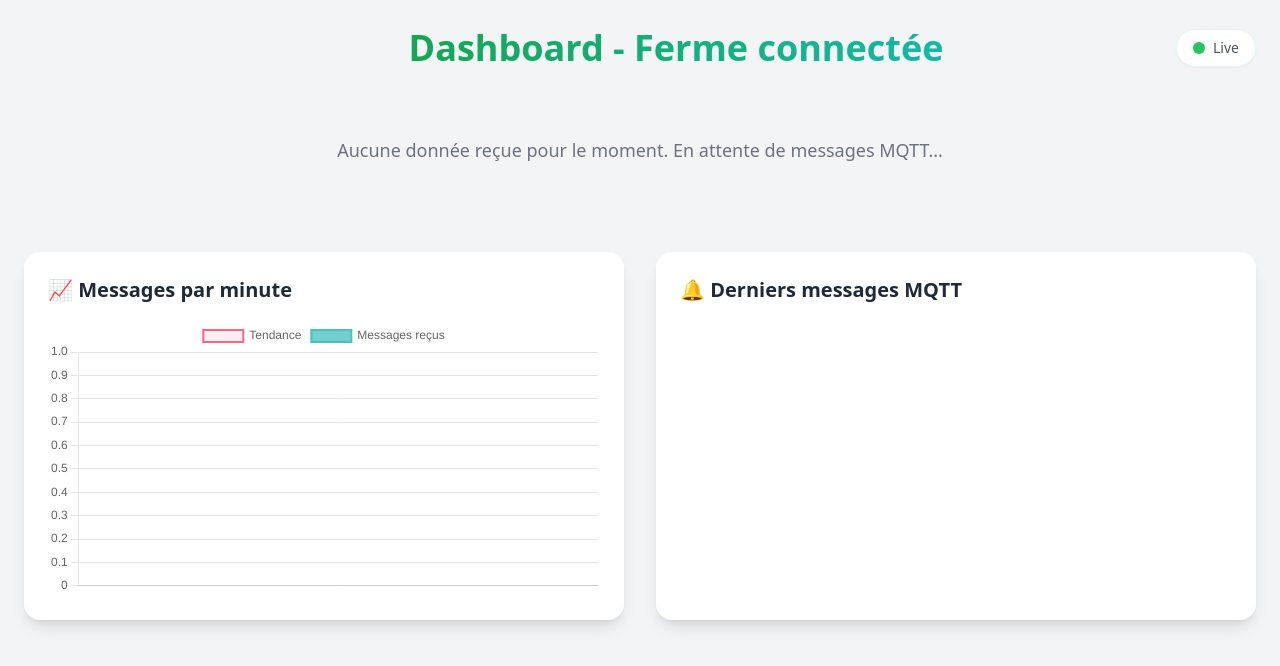
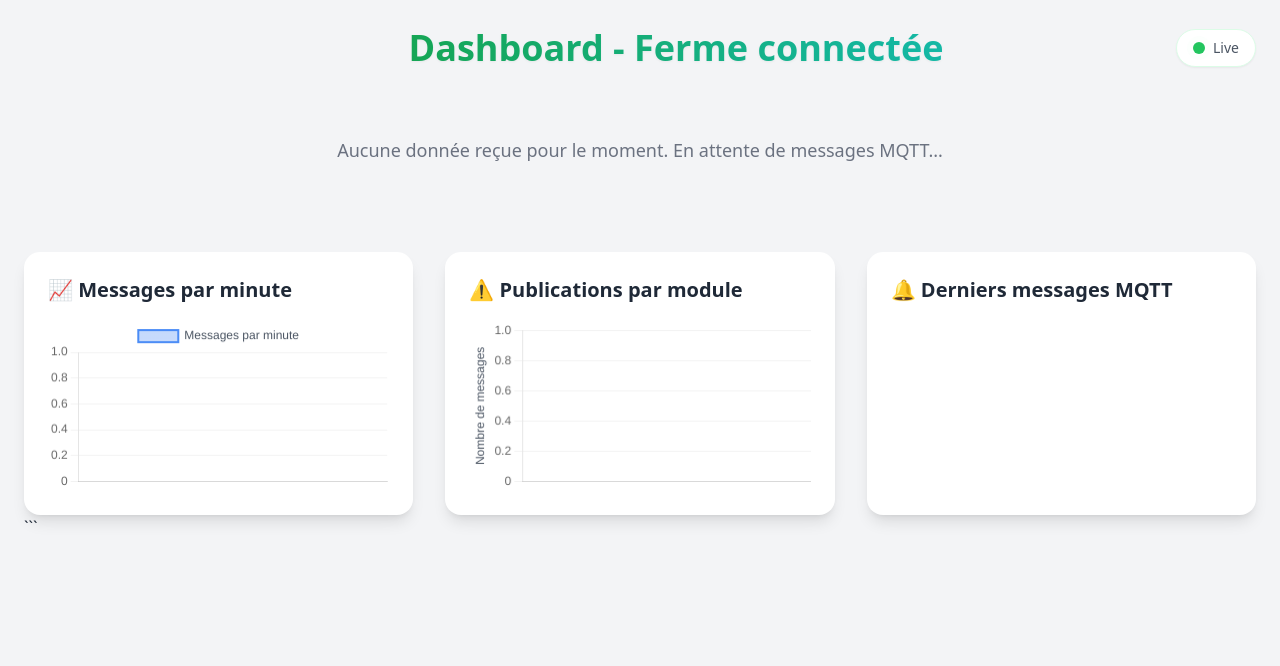
Before and after one commit to fasanicam/ferme-dashboard, a Flask app: page / in a window 1280 px wide. Shown: the top 666 px of the page. Run offline with Flask 3, Linux system fonts and the light colour scheme; data that the repository does not hold is empty; some libraries are stand-ins or nearby versions.

Commit message:
feat: Add delete functionality, rate limiting, and publication monitoring
- Add delete buttons (❌ for variables, 🗑️ for modules) with fade-out animations
- Implement rate limiting (5s minimum between DB saves) to prevent flooding
- Add duplicate message detection to skip redundant saves
- Create publication rate monitoring chart showing message count per module
- Add /api/stats/publications endpoint
- Temporary deletion: items reappear if new MQTT messages arrive
- Visual warning system: red gradient bars highlight modules publishing excessively

````diff
--- a/app.py
+++ b/app.py
@@ -60,5 +60,14 @@ def get_message_stats():
     data = database.get_message_stats()
     return jsonify(data)
 
+@app.route("/api/stats/publications")
+def get_publication_stats():
+    """Get publication count per module for monitoring"""
+    from mqtt_client import module_message_count
+    data = [{"module": module, "count": count} for module, count in module_message_count.items()]
+    # Sort by count descending to show most active modules first
+    data.sort(key=lambda x: x['count'], reverse=True)
+    return jsonify(data)
+
 if __name__ == "__main__":
     socketio.run(app, debug=True, host="0.0.0.0")
--- a/templates/dashboard.html
+++ b/templates/dashboard.html
@@ -92,12 +92,19 @@
     {% if dashboard %}
     {% for module, variables in dashboard.items() %}
     <div id="module-{{ module }}"
-      class="bg-white rounded-2xl shadow-lg p-6 fade-in hover:shadow-xl transition-shadow duration-300">
-      <h2 class="text-xl font-bold mb-4 capitalize text-gray-700 border-b pb-2">{{ module.replace("_", " ") }}</h2>
+      class="bg-white rounded-2xl shadow-lg p-6 fade-in hover:shadow-xl transition-shadow duration-300 group">
+      <div class="flex justify-between items-center mb-4 border-b pb-2">
+        <h2 class="text-xl font-bold capitalize text-gray-700">{{ module.replace("_", " ") }}</h2>
+        <button onclick="deleteModule('{{ module }}')"
+          class="opacity-0 group-hover:opacity-100 transition-opacity text-red-500 hover:text-red-700 hover:bg-red-50 rounded-full p-2"
+          title="Supprimer ce module">
+          🗑️
+        </button>
+      </div>
       <div id="vars-{{ module }}" class="space-y-3 max-h-96 overflow-y-auto pr-2"
         style="scrollbar-width: thin; scrollbar-color: rgba(59, 130, 246, 0.3) transparent;">
         {% for variable, value in variables.items() %}
-        <div id="var-{{ module }}-{{ variable }}" class="border-b border-gray-100 pb-3 last:border-0">
+        <div id="var-{{ module }}-{{ variable }}" class="border-b border-gray-100 pb-3 last:border-0 group/var">
           <div class="flex justify-between items-start mb-2">
             <span class="text-gray-600 font-medium">{{ variable.replace("_", " ") }}</span>
             <div class="text-right">
@@ -107,6 +114,11 @@
                   class="text-gray-400 hover:text-blue-500 transition-colors p-1 rounded-full hover:bg-blue-50"
                   title="Voir l'historique">
                   📊
+                </button>
+                <button onclick="deleteVariable('{{ module }}', '{{ variable }}')"
+                  class="opacity-0 group-hover/var:opacity-100 transition-opacity text-red-400 hover:text-red-600 hover:bg-red-50 rounded-full p-1"
+                  title="Supprimer cette variable">
+                  ❌
                 </button>
               </div>
               <div class="timestamp text-xs text-gray-400" data-time="{{ value.derniere_maj }}">🕒 {{
@@ -128,11 +140,17 @@
   </div>
 
   <!-- Charts Section -->
-  <div class="mt-12 grid grid-cols-1 lg:grid-cols-2 gap-8">
+  <div class="mt-12 grid grid-cols-1 lg:grid-cols-3 gap-8">
     <!-- Message Stats -->
     <div class="bg-white rounded-2xl shadow-lg p-6">
       <h2 class="text-xl font-bold mb-4 text-gray-800">📈 Messages par minute</h2>
       <canvas id="messageStatsChart"></canvas>
+    </div>
+
+    <!-- Publication Rate Monitoring -->
+    <div class="bg-white rounded-2xl shadow-lg p-6">
+      <h2 class="text-xl font-bold mb-4 text-gray-800">⚠️ Publications par module</h2>
+      <canvas id="publicationStatsChart"></canvas>
     </div>
 
     <!-- Recent Activity -->
@@ -184,6 +202,7 @@
   <script>
     const socket = io();
     let messageStatsChartInstance = null;
+    let publicationStatsChartInstance = null;
     let historyChartInstance = null;
 
     // --- Utils ---
@@ -214,6 +233,67 @@
       });
     }
     setInterval(updateTimestamps, 10000);
+
+    // --- Delete Functions ---
+    function deleteVariable(module, variable) {
+      const varDiv = document.getElementById(`var-${module}-${variable}`);
+      if (varDiv) {
+        // Fade out animation
+        varDiv.style.opacity = '0';
+        varDiv.style.transform = 'translateX(20px)';
+        varDiv.style.transition = 'all 0.3s ease-out';
+
+        setTimeout(() => {
+          varDiv.remove();
+
+          // Destroy sparkline chart if exists
+          const chartKey = `${module}-${variable}`;
+          if (sparklineCharts[chartKey]) {
+            sparklineCharts[chartKey].destroy();
+            delete sparklineCharts[chartKey];
+          }
+
+          // Check if module has no more variables
+          const varsContainer = document.getElementById(`vars-${module}`);
+          if (varsContainer && varsContainer.children.length === 0) {
+            deleteModule(module);
+          }
+        }, 300);
+      }
+    }
+
+    function deleteModule(module) {
+      const moduleDiv = document.getElementById(`module-${module}`);
+      if (moduleDiv) {
+        // Confirm deletion
+        if (!confirm(`Supprimer le module "${module}" et toutes ses variables ?`)) {
+          return;
+        }
+
+        // Fade out animation
+        moduleDiv.style.opacity = '0';
+        moduleDiv.style.transform = 'scale(0.95)';
+        moduleDiv.style.transition = 'all 0.3s ease-out';
+
+        setTimeout(() => {
+          moduleDiv.remove();
+
+          // Destroy all sparkline charts for this module
+          Object.keys(sparklineCharts).forEach(key => {
+            if (key.startsWith(`${module}-`)) {
+              sparklineCharts[key].destroy();
+              delete sparklineCharts[key];
+            }
+          });
+
+          // Check if dashboard is empty
+          const container = document.getElementById('dashboard-container');
+          if (container && container.children.length === 0) {
+            container.innerHTML = '<div id="no-data-msg" class="col-span-full text-center text-gray-500 py-12">Aucune donnée disponible. En attente de messages MQTT...</div>';
+          }
+        }, 300);
+      }
+    }
 
     // --- Sparkline Charts ---
     const sparklineCharts = {};
@@ -306,36 +386,29 @@
     function initMessageStatsChart() {
       const ctx = document.getElementById('messageStatsChart').getContext('2d');
 
-      // Create gradient for bars
+      // Create gradient matching sparklines
       const gradient = ctx.createLinearGradient(0, 0, 0, 400);
-      gradient.addColorStop(0, 'rgba(75, 192, 192, 0.8)');
-      gradient.addColorStop(1, 'rgba(75, 192, 192, 0.2)');
+      gradient.addColorStop(0, 'rgba(59, 130, 246, 0.3)');
+      gradient.addColorStop(1, 'rgba(59, 130, 246, 0.01)');
 
       messageStatsChartInstance = new Chart(ctx, {
-        type: 'bar',
+        type: 'line',
         data: {
           labels: [],
           datasets: [
             {
-              label: 'Messages reçus',
+              label: 'Messages par minute',
               data: [],
               backgroundColor: gradient,
-              borderColor: 'rgba(75, 192, 192, 1)',
-              borderWidth: 2,
-              borderRadius: 4,
-              order: 2
-            },
-            {
-              label: 'Tendance',
-              data: [],
-              type: 'line',
-              borderColor: 'rgba(255, 99, 132, 1)',
-              backgroundColor: 'rgba(255, 99, 132, 0.1)',
+              borderColor: 'rgba(59, 130, 246, 0.9)',
               borderWidth: 2,
               tension: 0.4,
-              pointRadius: 0,
-              fill: true,
-              order: 1
+              pointRadius: 3,
+              pointBackgroundColor: 'rgba(59, 130, 246, 1)',
+              pointBorderColor: '#fff',
+              pointBorderWidth: 2,
+              pointHoverRadius: 5,
+              fill: true
             }
           ]
         },
@@ -350,7 +423,28 @@
             intersect: false,
           },
           scales: {
-            y: { beginAtZero: true }
+            y: {
+              beginAtZero: true,
+              grid: {
+                color: 'rgba(0, 0, 0, 0.05)'
+              }
+            },
+            x: {
+              grid: {
+                display: false
+              }
+            }
+          },
+          plugins: {
+            legend: {
+              display: true,
+              labels: {
+                color: 'rgb(75, 85, 99)',
+                font: {
+                  size: 12
+                }
+              }
+            }
           }
         }
       });
@@ -367,15 +461,94 @@
 
             messageStatsChartInstance.data.labels = labels;
             messageStatsChartInstance.data.datasets[0].data = values;
-            messageStatsChartInstance.data.datasets[1].data = values; // Simple trend line using same data but smoothed
 
             messageStatsChartInstance.update();
           }
         });
     }
 
+    // --- Publication Stats Chart ---
+    function initPublicationStatsChart() {
+      const ctx = document.getElementById('publicationStatsChart').getContext('2d');
+
+      // Create gradient
+      const gradient = ctx.createLinearGradient(0, 0, 0, 400);
+      gradient.addColorStop(0, 'rgba(239, 68, 68, 0.3)');
+      gradient.addColorStop(1, 'rgba(239, 68, 68, 0.01)');
+
+      publicationStatsChartInstance = new Chart(ctx, {
+        type: 'bar',
+        data: {
+          labels: [],
+          datasets: [{
+            label: 'Nombre de publications',
+            data: [],
+            backgroundColor: gradient,
+            borderColor: 'rgba(239, 68, 68, 0.9)',
+            borderWidth: 2,
+            borderRadius: 4
+          }]
+        },
+        options: {
+          responsive: true,
+          animation: {
+            duration: 750,
+            easing: 'easeInOutQuart'
+          },
+          scales: {
+            y: {
+              beginAtZero: true,
+              grid: {
+                color: 'rgba(0, 0, 0, 0.05)'
+              },
+              title: {
+                display: true,
+                text: 'Nombre de messages',
+                color: 'rgb(75, 85, 99)'
+              }
+            },
+            x: {
+              grid: {
+                display: false
+              }
+            }
+          },
+          plugins: {
+            legend: {
+              display: false
+            },
+            tooltip: {
+              callbacks: {
+                label: function (context) {
+                  return `${context.parsed.y} publications`;
+                }
+              }
+            }
+          }
+        }
+      });
+      updatePublicationStats();
+    }
+
+    function updatePublicationStats() {
+      fetch('/api/stats/publications')
+        .then(response => response.json())
+        .then(data => {
+          if (publicationStatsChartInstance) {
+            const labels = data.map(d => d.module);
+            const values = data.map(d => d.count);
+
+            publicationStatsChartInstance.data.labels = labels;
+            publicationStatsChartInstance.data.datasets[0].data = values;
+
+            publicationStatsChartInstance.update();
+          }
+        });
+    }
+
     // Refresh stats every minute
     setInterval(updateMessageStats, 60000);
+    setInterval(updatePublicationStats, 60000);
 
     // --- Modal & History Chart ---
     function openChart(module, variable) {
@@ -530,8 +703,10 @@
 
     // Init
     initMessageStatsChart();
+    initPublicationStatsChart();
     initAllSparklines();
   </script>
 </body>
 
 </html>
+```
````
Also changed, not shown: mqtt_client.py (+35 -7 lines).
